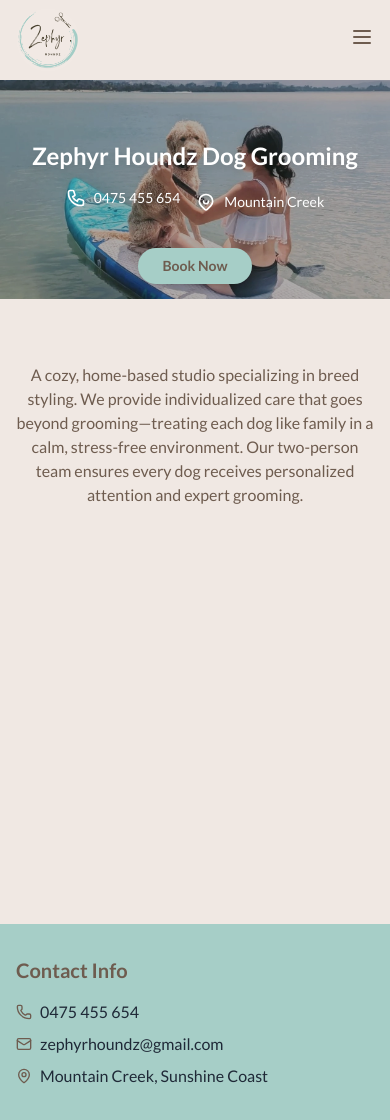
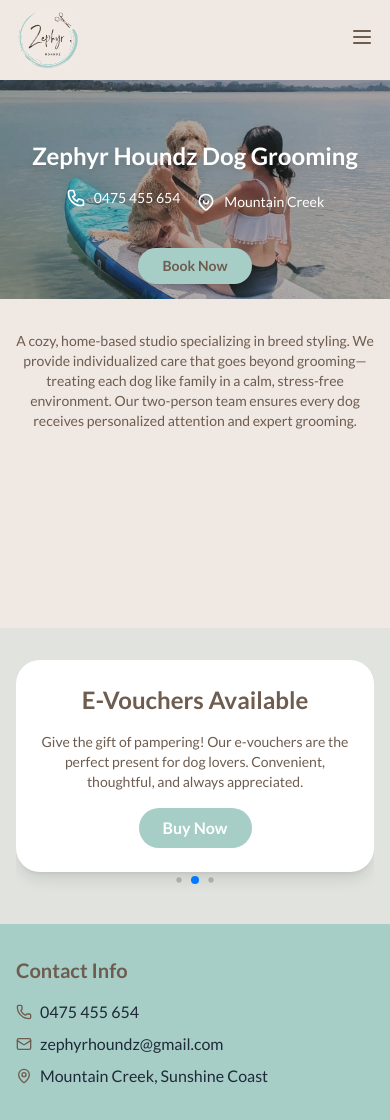
Before and after one commit to Sim0z001/zephyr-houndz-website, a React (Vite) app: page / in a window 390 px wide. Built offline with nearby package versions, Linux system fonts and the light colour scheme.

Commit message:
added promotion section to home screen, service page bottom info

```diff
--- a/src/pages/Booking.jsx
+++ b/src/pages/Booking.jsx
@@ -37,7 +37,11 @@
                   </li>
                   <li className="flex items-start">
                     <span className="w-2 h-2 bg-zephyr-mint rounded-full mr-2 mt-2"></span>
-                    <span>Arrive on time for your appointment to ensure a stress-free experience</span>
+                    <span>For more than one dog appointment, please add a note in the booking to let us know</span>
+                  </li>
+                  <li className="flex items-start">
+                    <span className="w-2 h-2 bg-zephyr-mint rounded-full mr-2 mt-2"></span>
+                    <span>Please read and sign our service agreement. it will be sent to you via txt after booking request</span>
                   </li>
                 </ul>
               </div>
--- a/src/pages/Home.jsx
+++ b/src/pages/Home.jsx
@@ -1,10 +1,11 @@
 import React from 'react';
 import { Swiper, SwiperSlide } from 'swiper/react';
-import { Autoplay, EffectFade } from 'swiper/modules';
+import { Autoplay, EffectFade, Pagination } from 'swiper/modules';
 
 // Import Swiper styles
 import 'swiper/css';
 import 'swiper/css/effect-fade';
+import 'swiper/css/pagination';
 
 const Home = () => {
   const heroImages = [
@@ -16,8 +17,29 @@
     '/images/banner/banner_6.webp'
   ];
 
+  const promotions = [
+    {
+      title: 'Refer a Friend',
+      description: "Spread the love for your furry friends and enjoy the rewards. Refer a friend and you'll both receive $10 off coupon per referal.",
+      buttonText: 'Learn More',
+      buttonLink: 'https://www.facebook.com/share/p/1A8YkKcpCa/'
+    },
+    {
+      title: 'E-Vouchers Available',
+      description: 'Give the gift of pampering! Our e-vouchers are the perfect present for dog lovers. Convenient, thoughtful, and always appreciated.',
+      buttonText: 'Buy Now',
+      buttonLink: 'https://app.squareup.com/gift/ML633ZCJDWT29/order'
+    },
+    {
+      title: '4 Paws Rescue Discount',
+      description: 'Support local rescue! 10% off the first visit for dogs adopted from 4 Paws Animal Rescue. Help us celebrate these special furry friends and their forever homes.',
+      buttonText: 'Learn More',
+      buttonLink: 'https://www.facebook.com/share/p/1EMQbXjgQV/'
+    }
+  ];
+
   return (
-    <div className="min-h-screen bg-page-background relative">
+    <div className="min-h-screen bg-page-background flex flex-col">
       {/* Hero Section with Image Carousel */}
       <div className="relative z-10">
         <Swiper
@@ -106,14 +128,59 @@
         </div>
       </div>
 
-        {/* Description Section */}
-        <section className="relative z-10 py-16 bg-page-background">
+      {/* Description Section */}
+      <section className="relative z-10 bg-page-background flex-grow">
+        <div className="container mx-auto px-4 max-w-4xl h-full flex items-center justify-center py-8 md:py-16">
+          <p className="text-sm sm:text-base md:text-lg text-zephyr-ashbrown text-center">
+            A cozy, home-based studio specializing in breed styling. We provide individualized care that goes beyond
+            grooming—treating each dog like family in a calm, stress-free environment. Our two-person team ensures
+            every dog receives personalized attention and expert grooming.
+          </p>
+        </div>
+      </section>
+
+      {/* Promotions Carousel Section */}
+      <section className="relative z-10 bg-zephyr-mint bg-opacity-20 py-8 md:py-12">
         <div className="container mx-auto px-4 max-w-4xl">
-            <p className="text-base sm:text-lg text-zephyr-ashbrown text-center">
-            A cozy, home-based studio specializing in breed styling. We provide individualized care that goes beyond grooming—treating each dog like family in a calm, stress-free environment. Our two-person team ensures every dog receives personalized attention and expert grooming.
-            </p>
+          <Swiper
+            modules={[Autoplay, Pagination]}
+            spaceBetween={30}
+            slidesPerView={1}
+            pagination={{
+              clickable: true,
+              dynamicBullets: true
+            }}
+            autoplay={{
+              delay: 5000,
+              disableOnInteraction: false,
+            }}
+            loop={true}
+            className="promotions-swiper"
+          >
+            {promotions.map((promo, index) => (
+              <SwiperSlide key={index}>
+                <div className="bg-white rounded-3xl shadow-lg p-6 md:p-8">
+                  <h2 className="text-2xl sm:text-3xl font-bold text-zephyr-ashbrown text-center mb-4">
+                    {promo.title}
+                  </h2>
+                  <p className="text-sm sm:text-base text-zephyr-ashbrown text-center mb-4">
+                    {promo.description}
+                  </p>
+                  <div className="text-center">
+                    <a
+                      href={promo.buttonLink}
+                      className="inline-block bg-zephyr-mint text-white px-6 py-2 rounded-full font-bold
+                      hover:bg-opacity-90 transition-colors"
+                    >
+                      {promo.buttonText}
+                    </a>
+                  </div>
+                </div>
+              </SwiperSlide>
+            ))}
+          </Swiper>
         </div>
-        </section>
+      </section>
     </div>
   );
 };
--- a/src/pages/Services.jsx
+++ b/src/pages/Services.jsx
@@ -34,7 +34,7 @@
           </div>
 
           <p className="text-center mt-6 text-zephyr-ashbrown font-medium italic">
-            Note: 10% surcharge applied on Saturday
+            Coat condition and pricing will be double checked upon arrival
           </p>
         </div>
       </div>
```
